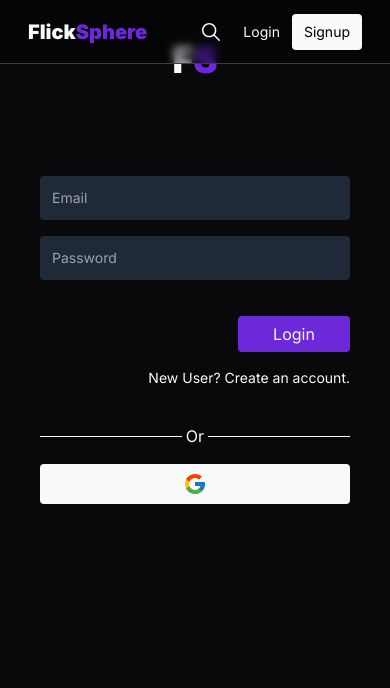
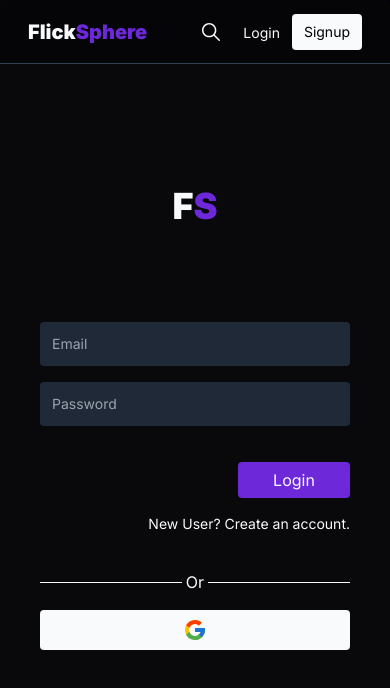
Before and after one commit to krishna100k/flicksphere, a Next.js app: page /login in a window 390 px wide. Shown: the top 688 px of the page. Built offline with nearby package versions, Linux system fonts and the light colour scheme; no server answers.

Commit message:
Login Page Responsiveness Fixed.

```diff
--- a/src/app/[id]/loading.tsx
+++ b/src/app/[id]/loading.tsx
@@ -1,9 +1,3 @@
-
-
-const Loading = () => {
-  return (
-    <div>Loading ...</div>
-  )
+export default function Loading() {
+  return <div className="spinner">Loading...</div>;
 }
-
-export default Loading
--- a/src/app/[id]/page.tsx
+++ b/src/app/[id]/page.tsx
@@ -23,7 +23,6 @@ const Show = () => {
 
   const session = useSession();
   const user = session?.data?.user;
-
 
   const searchParams = useSearchParams();
 
--- a/src/app/login/page.tsx
+++ b/src/app/login/page.tsx
@@ -60,8 +60,8 @@ const Login = () => {
 
   return (
     <main className='w-full h-screen ' style={{backgroundImage:`url(/Images/background.jpg)`}} >
-        <div className='w-full h-full bg-[#030712]/70 backdrop-blur-[1px] flex justify-center items-center '>
-            <form onSubmit={handleSubmit} className='bg-[#09090B] min-w-full min-h-full sm:min-w-[27rem] sm:min-h-[30rem] h-auto rounded-md flex flex-col gap-24'>
+        <div className='w-full h-full bg-[#030712]/70 backdrop-blur-[1px] flex justify-center items-center overflow-hidden'>
+            <form onSubmit={handleSubmit} className='bg-[#09090B] min-w-full min-h-full sm:min-w-[27rem] sm:min-h-[30rem] h-auto rounded-md flex flex-col justify-center gap-24'>
                 <div onClick={() => router.push("/")} className='flex justify-center items-center font-black text-4xl mt-10 cursor-pointer'>
                     <h1 className='text-[#F9FAFB]'>F</h1>
                     <h1 className='text-[#6D28D9]'>S</h1>
--- a/src/app/signup/page.tsx
+++ b/src/app/signup/page.tsx
@@ -68,7 +68,7 @@ const Signup = () => {
   return (
     <main className='w-full h-screen ' style={{backgroundImage:`url(/Images/background.jpg)`}} >
         <div className='w-full h-full bg-[#030712]/70 backdrop-blur-[1px] flex justify-center items-center '>
-            <form onSubmit={handleSubmit} className='bg-[#09090B] min-w-full min-h-full sm:min-w-[27rem] sm:min-h-[30rem] h-auto rounded-md flex flex-col gap-24'>
+            <form onSubmit={handleSubmit} className='bg-[#09090B] min-w-full min-h-full sm:min-w-[27rem] sm:min-h-[30rem] h-auto rounded-md flex flex-col gap-24 justify-center'>
                 <div onClick={() => router.push("/")} className='flex justify-center items-center font-black text-4xl mt-10 cursor-pointer'>
                     <h1 className='text-[#F9FAFB]'>F</h1>
                     <h1 className='text-[#6D28D9]'>S</h1>
--- a/src/components/header.tsx
+++ b/src/components/header.tsx
@@ -176,13 +176,16 @@ const Header: React.FC<{ user?: UserSession }> = ({ user }) => {
               </>
             ) : (
               <div className="flex justify-center items-center gap-3">
+                <Link href={"/login"}>
                 <button
-                  onClick={() => router.push("/login")}
                   className="text-sm"
                 >
                   Login
                 </button>
-                <button className = "bg-[#F9FAFB] text-sm text-black py-2 px-3 rounded-sm" onClick={() => router.push("/signup")}>Signup</button>
+                </Link>
+                <Link href={"/signup"}>
+                <button className = "bg-[#F9FAFB] text-sm text-black py-2 px-3 rounded-sm" >Signup</button>
+                </Link>
               </div>
             )}
           </div>
```
